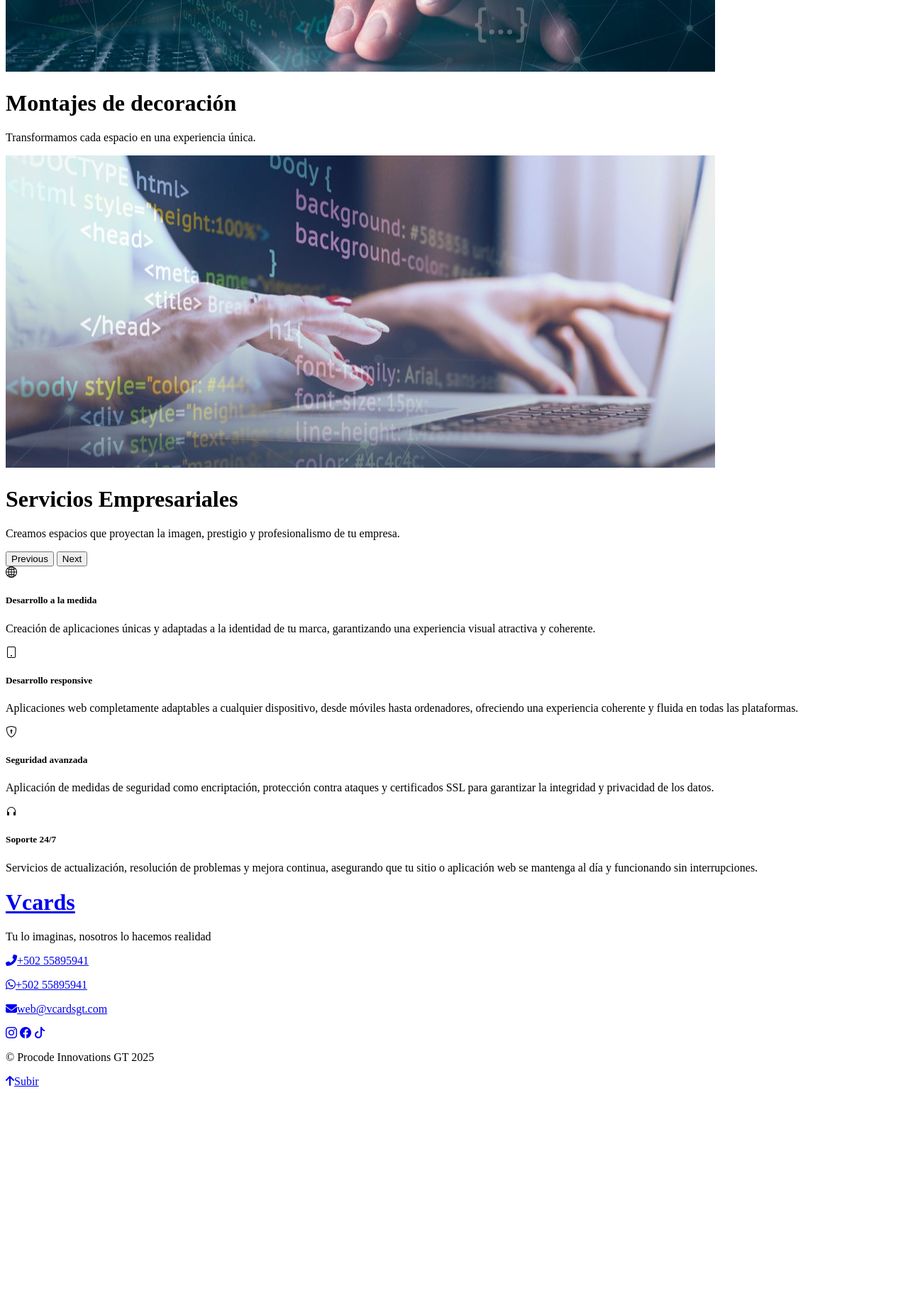
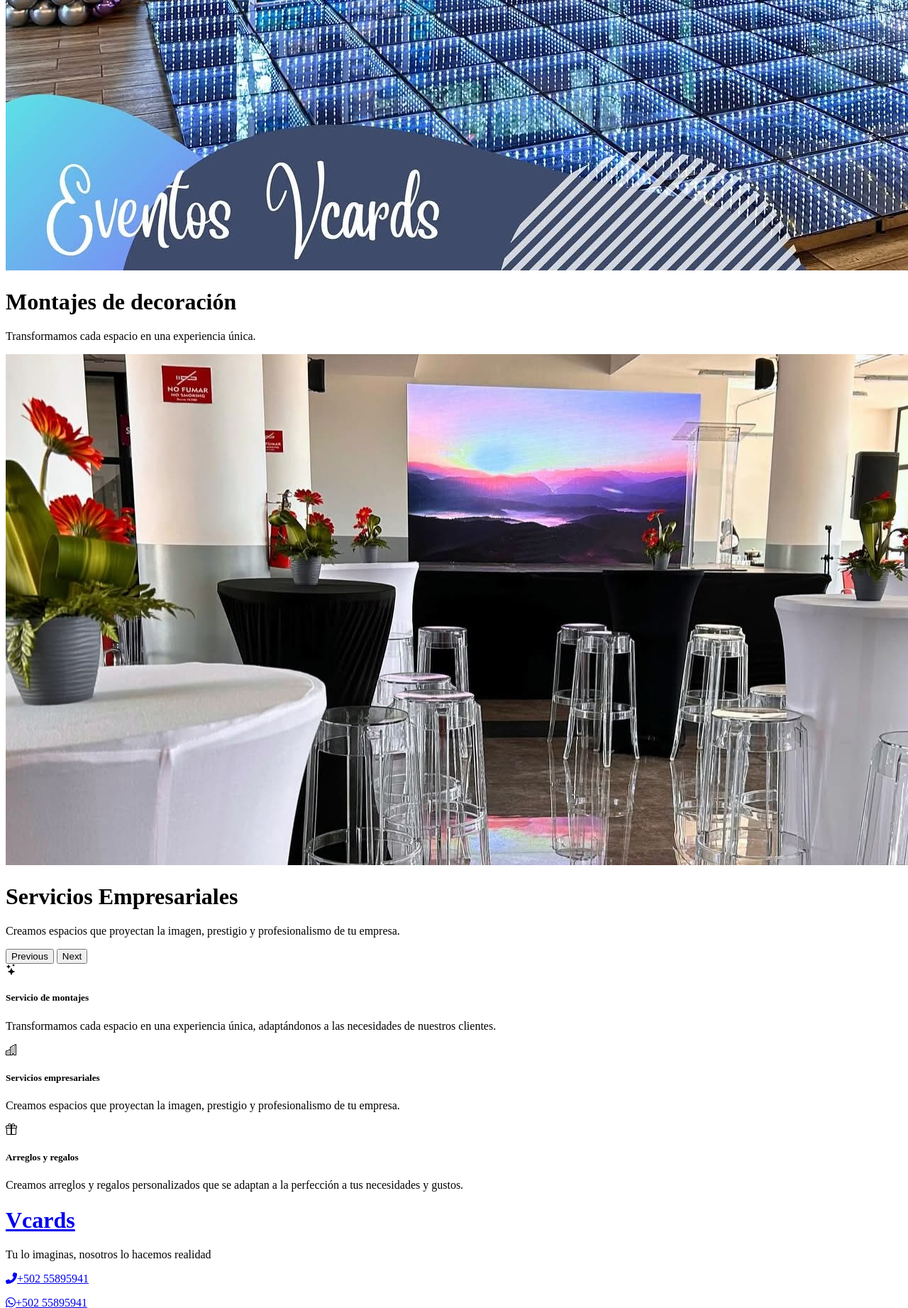
Before and after one commit to Dfj9705/pagina-vcards, a PHP site: template views/pages/home.php in a window 1280 px wide; the page is wider, and only the part inside the window is pictured. Shown: the part 760-2603 px from the top of that part at 71% size. Before the commit the page ends 2291 px from the top of that part, so only its background shows below. Run offline with PHP 8.4, Linux system fonts and the light colour scheme; the template is opened without the code that fills it, so the values that code supplies are empty; some libraries are stand-ins or nearby versions; some web fonts are replaced.

Commit message:
Implement code changes to enhance functionality and improve performance

```diff
--- a/views/pages/home.php
+++ b/views/pages/home.php
@@ -3,11 +3,11 @@
     <div id="header-carousel" class="carousel slide carousel-fade" data-bs-ride="carousel">
         <div class="carousel-inner">
             <div class="carousel-item active">
-                <img class="w-100" src="images/carousel-1.jpg" alt="Image">
+                <img class="w-100" src="images/vcard-carrousel-1.jpg" alt="Image">
                 <div class="carousel-caption">
                     <div class="container">
-                        <div class="row justify-content-start">
-                            <div class="col-lg-7 text-start">
+                        <div class="row justify-content-end">
+                            <div class="col-lg-7 text-end">
                                 <h1
                                     class="display-4 fst-italic text-white wow animate__animated animate__slideInRight mb-3">
                                     Montajes de decoración</h1>
@@ -20,11 +20,11 @@
                 </div>
             </div>
             <div class="carousel-item">
-                <img class="w-100" src="images/carousel-2.jpg" alt="Image">
+                <img class="w-100" src="images/vcard-carrousel-2.jpg" alt="Image">
                 <div class="carousel-caption">
                     <div class="container">
-                        <div class="row justify-content-end">
-                            <div class="col-lg-7 text-end">
+                        <div class="row justify-content-start">
+                            <div class="col-lg-7 text-start">
                                 <h1
                                     class="display-4 fst-italic text-white  wow animate__animated animate__slideInLeft mb-3">
                                     Servicios Empresariales</h1>
@@ -53,44 +53,35 @@
 <div class="container-fluid py-5">
     <div class="container">
         <div class="row g-0 feature-row">
-            <div class="col-md-6 col-lg-3 wow fadeIn" data-wow-delay="0.1s">
+            <div class="col-md-6 col-lg-4 wow fadeIn" data-wow-delay="0.1s">
                 <div class="feature-item border h-100 p-5">
                     <div class="icon-box-primary mb-4">
-                        <i class="bi bi-globe2 text-dark"></i>
+                        <i class="bi bi-stars text-dark"></i>
                     </div>
-                    <h5 class="mb-3">Desarrollo a la medida</h5>
-                    <p class="mb-0">Creación de aplicaciones únicas y adaptadas a la identidad de tu marca, garantizando
-                        una experiencia visual atractiva y coherente.</p>
+                    <h5 class="mb-3">Servicio de montajes</h5>
+                    <p class="mb-0">Transformamos cada espacio en una experiencia única, adaptándonos a las necesidades
+                        de
+                        nuestros clientes.</p>
                 </div>
             </div>
-            <div class="col-md-6 col-lg-3 wow fadeIn" data-wow-delay="0.3s">
+            <div class="col-md-6 col-lg-4 wow fadeIn" data-wow-delay="0.3s">
                 <div class="feature-item border h-100 p-5">
                     <div class="icon-box-primary mb-4">
-                        <i class="bi bi-tablet text-dark"></i>
+                        <i class="bi bi-buildings text-dark"></i>
                     </div>
-                    <h5 class="mb-3">Desarrollo responsive</h5>
-                    <p class="mb-0">Aplicaciones web completamente adaptables a cualquier dispositivo, desde móviles
-                        hasta ordenadores, ofreciendo una experiencia coherente y fluida en todas las plataformas.</p>
+                    <h5 class="mb-3">Servicios empresariales</h5>
+                    <p class="mb-0">Creamos espacios que proyectan la imagen, prestigio y profesionalismo de tu empresa.
+                    </p>
                 </div>
             </div>
-            <div class="col-md-6 col-lg-3 wow fadeIn" data-wow-delay="0.5s">
+            <div class="col-md-6 col-lg-4 wow fadeIn" data-wow-delay="0.5s">
                 <div class="feature-item border h-100 p-5">
                     <div class="icon-box-primary mb-4">
-                        <i class="bi bi-shield-lock text-dark"></i>
+                        <i class="bi bi-gift text-dark"></i>
                     </div>
-                    <h5 class="mb-3">Seguridad avanzada</h5>
-                    <p class="mb-0">Aplicación de medidas de seguridad como encriptación, protección contra ataques y
-                        certificados SSL para garantizar la integridad y privacidad de los datos.</p>
-                </div>
-            </div>
-            <div class="col-md-6 col-lg-3 wow fadeIn" data-wow-delay="0.7s">
-                <div class="feature-item border h-100 p-5">
-                    <div class="icon-box-primary mb-4">
-                        <i class="bi bi-headphones text-dark"></i>
-                    </div>
-                    <h5 class="mb-3">Soporte 24/7</h5>
-                    <p class="mb-0">Servicios de actualización, resolución de problemas y mejora continua, asegurando
-                        que tu sitio o aplicación web se mantenga al día y funcionando sin interrupciones.</p>
+                    <h5 class="mb-3">Arreglos y regalos</h5>
+                    <p class="mb-0">Creamos arreglos y regalos personalizados que se adaptan a la perfección a tus
+                        necesidades y gustos.</p>
                 </div>
             </div>
         </div>
```
Also changed, not shown: public/images/vcard-carrousel-1.jpg (added), public/images/vcard-carrousel-2.jpg (added).
